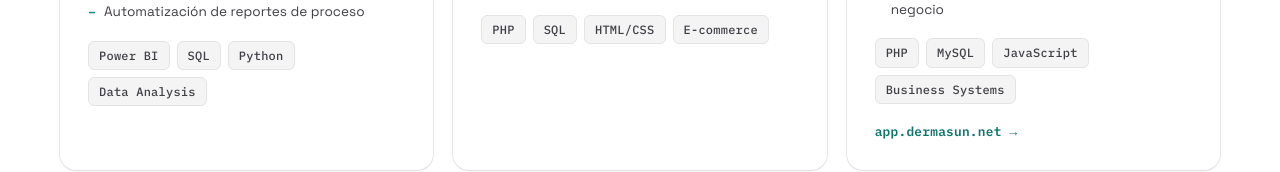
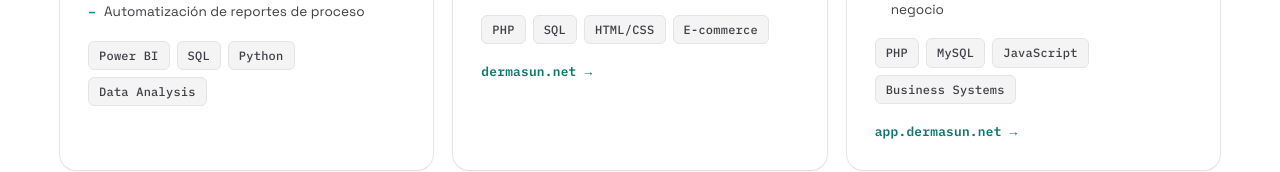
Before and after one commit to a23310173/a23310173.github.io, a website built with webpack: page index.html in a window 1280 px wide. Shown: the part 2019-2191 px from the top of the page. Built offline with nearby package versions, Linux system fonts and the light colour scheme.

Commit message:
Agrega enlace de proyecto DermaSun

```diff
--- a/index.html
+++ b/index.html
@@ -212,6 +212,7 @@
               <li>HTML/CSS</li>
               <li>E-commerce</li>
             </ul>
+            <a href="https://www.dermasun.net" target="_blank" rel="noreferrer" class="project-link">dermasun.net &rarr;</a>
           </article>
 
           <article class="project-card reveal">
```
